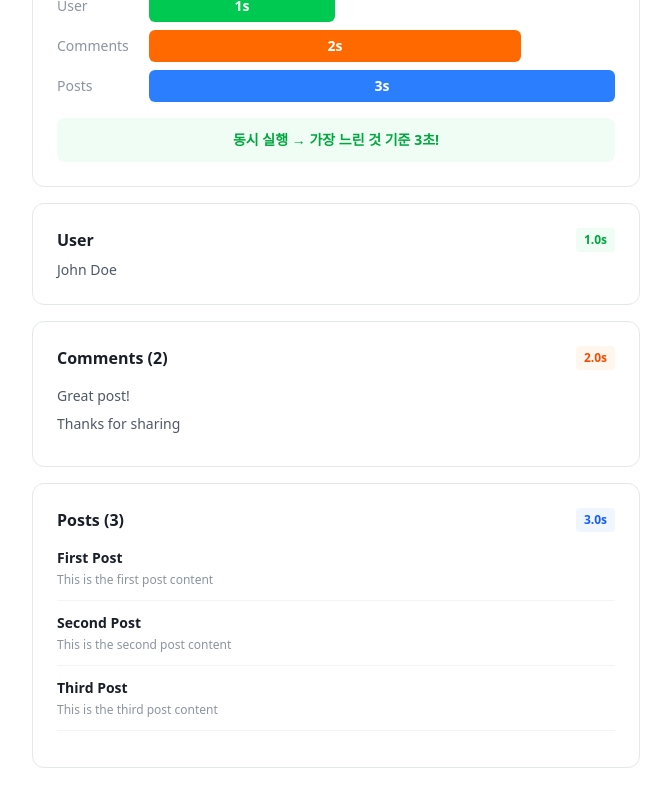
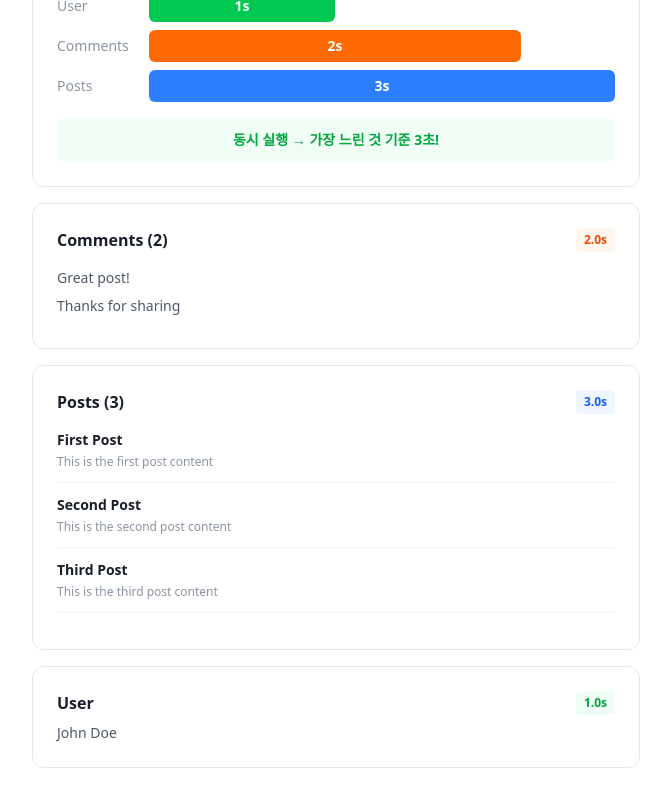
Before and after one commit to ho8ae/NEXTJS-SSR-COMPARISON, a Next.js app: page /app-router-suspense in a window 1280 px wide. Shown: the part 274-1074 px from the top of the page, without its empty margins (304-975 px from the left). Built offline with nearby package versions, Linux system fonts and the light colour scheme.

Commit message:
데이터 섹션 순서 변경

```diff
--- a/app/app-router-suspense/page.tsx
+++ b/app/app-router-suspense/page.tsx
@@ -130,10 +130,6 @@ export default function AppRouterSuspense() {
 
       {/* 데이터 섹션들 */}
       <div className="flex flex-col gap-4">
-        <Suspense fallback={<LoadingSkeleton label="User" />}>
-          <UserSection />
-        </Suspense>
-
         <Suspense fallback={<LoadingSkeleton label="Comments" />}>
           <CommentsSection />
         </Suspense>
@@ -141,6 +137,10 @@ export default function AppRouterSuspense() {
         <Suspense fallback={<LoadingSkeleton label="Posts" />}>
           <PostsSection />
         </Suspense>
+
+        <Suspense fallback={<LoadingSkeleton label="User" />}>
+          <UserSection />
+        </Suspense>
       </div>
     </div>
   );
```
